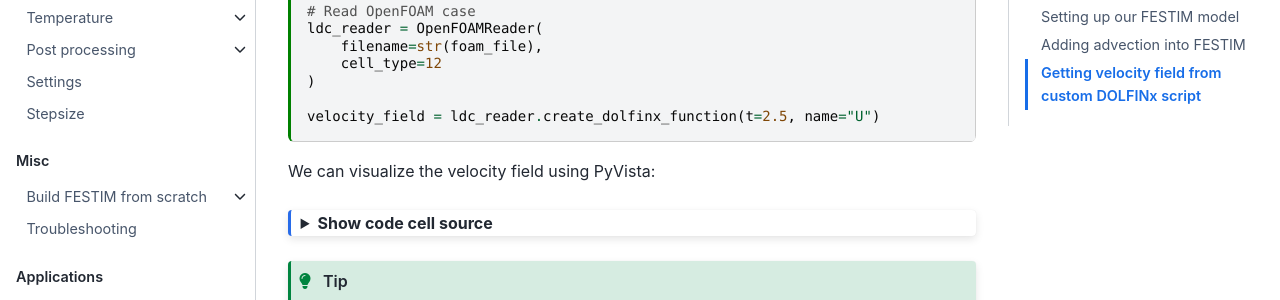
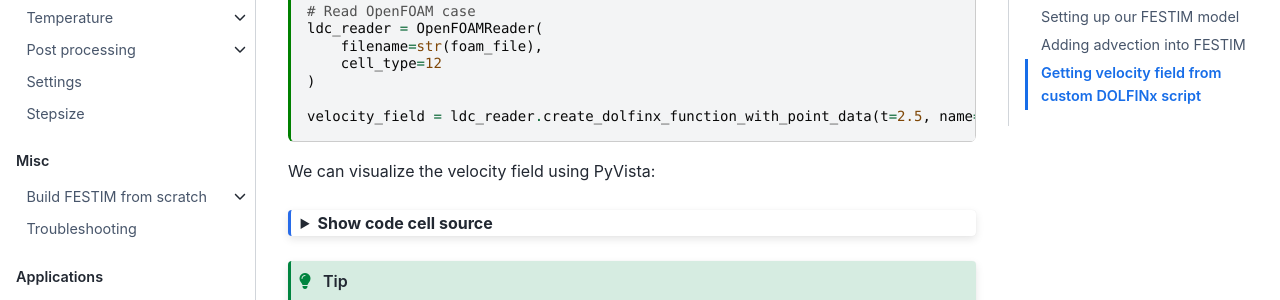
Before and after one commit to festim-dev/FESTIM-workshop, a Jupyter Book: the page built from book/content/applications/multiphysics/cfd.md, in a window 1280 px wide and 900 px high, scrolled down 2333 px. Shown: the part 152-452 px from the top of the window. Built offline with Jupyter Book 1.0.4 settings and Sphinx 7.4.7 and the Sphinx Book theme 1.1.4, drawn with Linux system fonts in a browser that asks for light colours; pages that are not in the unit, such as notebooks, are missing from menus.

Commit message:
fix + versioning for foam2dolfinx

````diff
--- a/book/_config.yml
+++ b/book/_config.yml
@@ -37,7 +37,7 @@ execute:
   # See https://jupyterbook.org/content/execute.html
   execute_notebooks: force
   timeout: -1  # Disable timeouts for executing notebooks cells
-  allow_errors: true  # Allow errors in notebook cells
+  # allow_errors: true  # Allow errors in notebook cells
 
 sphinx:
   config:
--- a/book/content/applications/multiphysics/cfd.md
+++ b/book/content/applications/multiphysics/cfd.md
@@ -107,7 +107,7 @@ ldc_reader = OpenFOAMReader(
     cell_type=12
 )
 
-velocity_field = ldc_reader.create_dolfinx_function(t=2.5, name="U")
+velocity_field = ldc_reader.create_dolfinx_function_with_point_data(t=2.5, name="U")
 ```
 
 We can visualize the velocity field using PyVista:
--- a/environment.yml
+++ b/environment.yml
@@ -36,6 +36,6 @@ dependencies:
   - nest-asyncio2
   - pip:
     - h-transport-materials==0.16
-    - foam2dolfinx
+    - foam2dolfinx>=1.1
     - openmc2dolfinx
     - autoemulate
````
